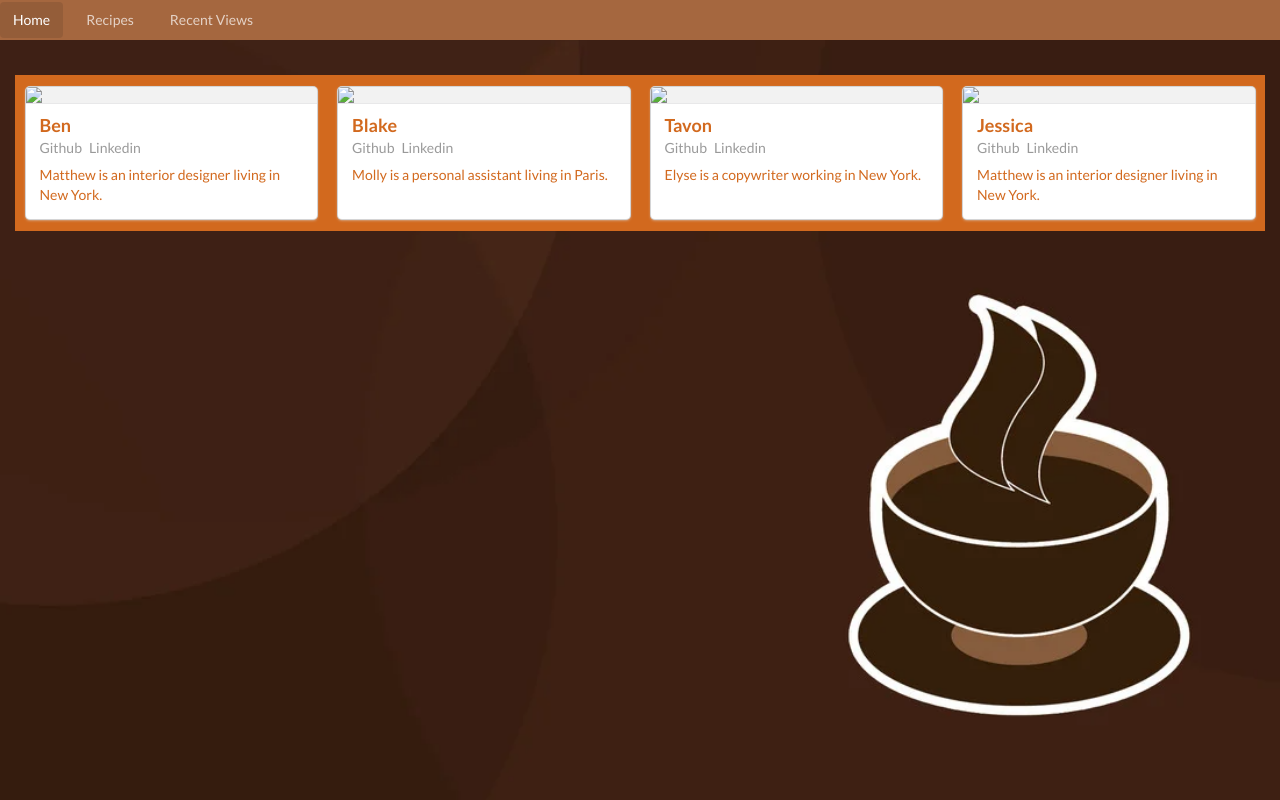
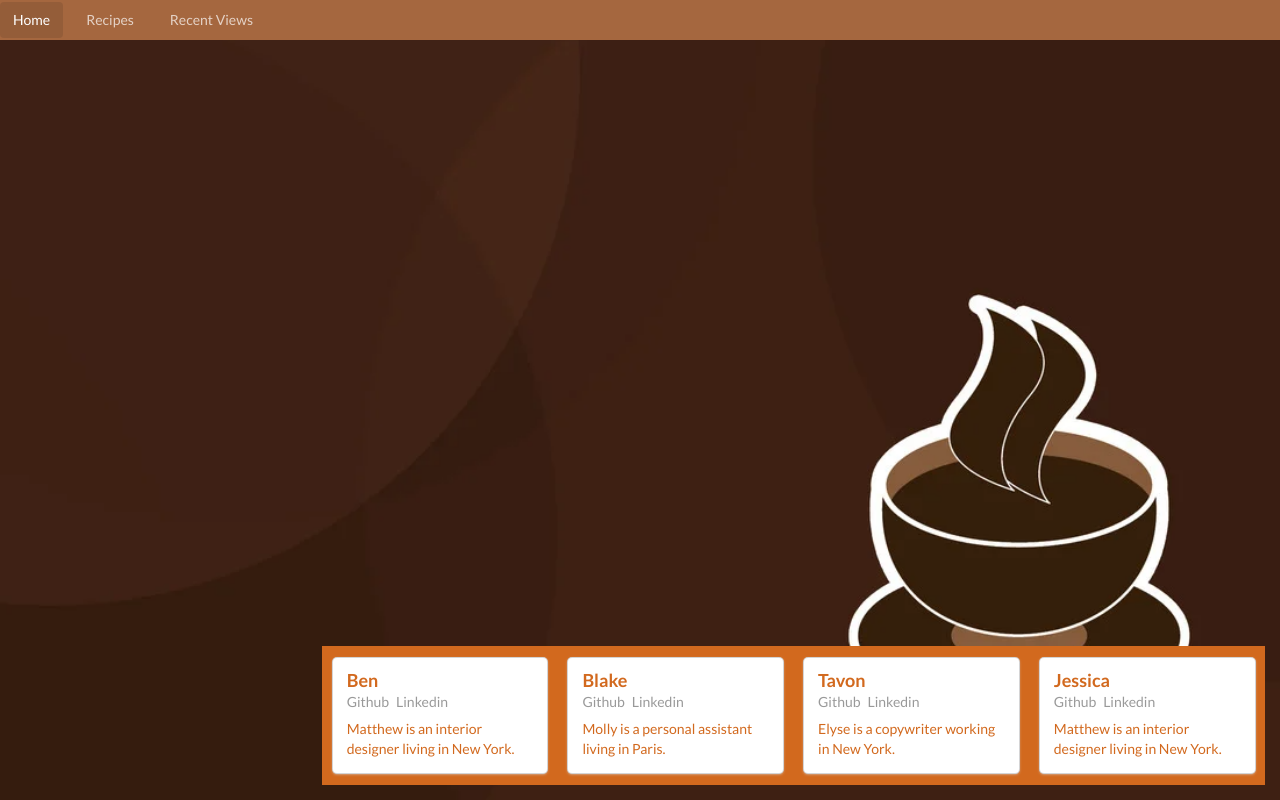
Before and after one commit to benjamind10/local-coffee-finder, a plain HTML site: page recipes.html in a window 1280 px wide. Drawn offline with nearby package versions, Linux system fonts and the light colour scheme; no server answers.

Commit message:
polished styling adjusted positioning on divs

```diff
--- a/assets/css/recipes.css
+++ b/assets/css/recipes.css
@@ -52,8 +52,15 @@ body {
 #aboutus {
   background-color: chocolate;
   margin: 15px;
+  position: absolute;
+  bottom: 0;
+  left: 24%;
 }
 
 #recipes-card {
   background-color: chocolate;
 }
+
+#image {
+  max-width: 10%;
+}
--- a/recipes.html
+++ b/recipes.html
@@ -51,9 +51,6 @@
 
     <div class="ui four cards" id="aboutus">
         <div class="card">
-            <div class="image">
-                <img src="/images/avatar2/large/matthew.png">
-            </div>
             <div class="content">
               <div class="header" id="fname">Ben</div>
                 <div class="meta">
@@ -67,9 +64,6 @@
 
         </div>
         <div class="card">
-            <div class="image">
-                <img src="/images/avatar2/large/molly.png">
-            </div>
              <div class="content">
               <div class="header" id="fname">Blake</div>
                <div class="meta">
@@ -80,12 +74,9 @@
                     Molly is a personal assistant living in Paris.
                 </div>
             </div>
+        </div>
 
-        </div>
         <div class="card">
-            <div class="image">
-                <img src="/images/avatar2/large/elyse.png">
-            </div>
             <div class="content">
               <div class="header" id="fname">Tavon</div>
                 <div class="meta">
@@ -99,12 +90,9 @@
             </div>
 
                 <div class="card">
-                    <div class="image">
-                     <img src="/images/avatar2/large/matthew.png">
-                      </div>
-                       <div class="content">
-                        <div class="header" id="fname">Jessica</div>
-                         <div class="meta">
+                  <div class="content">
+                    <div class="header" id="fname">Jessica</div>
+                      <div class="meta">
                             <a>Github</a>
                             <a>Linkedin</a>
                         </div>
```
Also changed, not shown: assets/images/maleavatar1.png (added).
